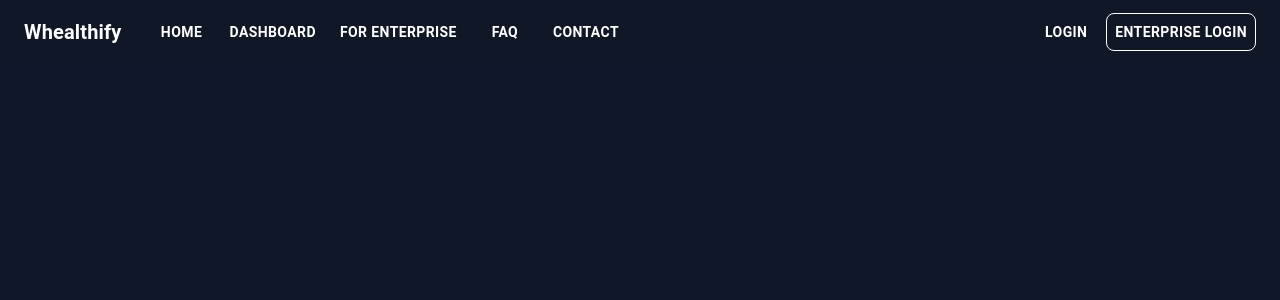
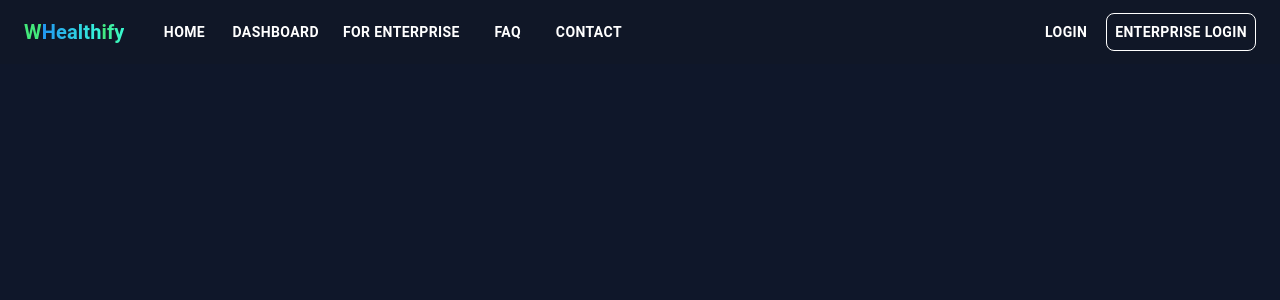
Before and after one commit to dylanrice17/whealthify, a React (Vite) app in the folder hsa-wellness-frontend/: page /contact in a window 1280 px wide. Shown: the top 300 px of the page. Built offline with nearby package versions, Linux system fonts and the light colour scheme.

Commit message:
Fix Whealthify logo: solid green W, gradient Health and ify

```diff
--- a/hsa-wellness-frontend/src/components/NavBar.jsx
+++ b/hsa-wellness-frontend/src/components/NavBar.jsx
@@ -47,8 +47,28 @@ export default function NavBar() {
     <AppBar position="static" sx={{ background: 'rgba(16, 24, 40, 0.95)', boxShadow: 'none', mb: 4 }}>
       <Toolbar sx={{ justifyContent: 'space-between' }}>
         <Box sx={{ display: 'flex', alignItems: 'center' }}>
-          <Typography variant="h6" fontWeight={700} sx={{ mr: 3 }}>
-            Whealthify
+          <Typography variant="h6" fontWeight={700} sx={{ mr: 3, display: 'flex', alignItems: 'center' }}>
+            <span style={{ color: '#43e97b' }}>W</span>
+            <span style={{
+              background: 'linear-gradient(90deg, #2196f3 0%, #38f9d7 100%)',
+              WebkitBackgroundClip: 'text',
+              WebkitTextFillColor: 'transparent',
+              backgroundClip: 'text',
+              color: 'transparent',
+              display: 'inline-block',
+              fontSize: 'inherit',
+              fontWeight: 'inherit',
+            }}>Health</span>
+            <span style={{
+              background: 'linear-gradient(90deg, #43e97b 0%, #38f9d7 100%)',
+              WebkitBackgroundClip: 'text',
+              WebkitTextFillColor: 'transparent',
+              backgroundClip: 'text',
+              color: 'transparent',
+              display: 'inline-block',
+              fontSize: 'inherit',
+              fontWeight: 'inherit',
+            }}>ify</span>
           </Typography>
           {menuItems.map((item) => (
             <Button key={item.label} color="inherit" sx={{ mx: 0.5, fontWeight: 600 }} href={item.path}>
```
